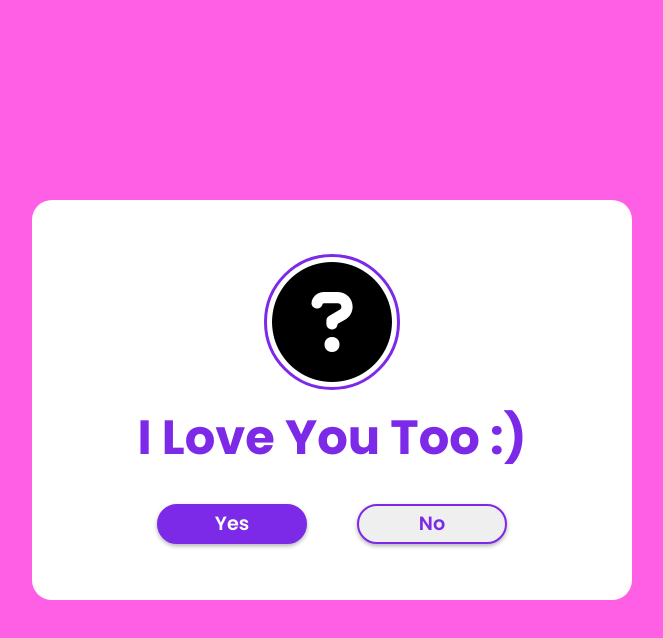
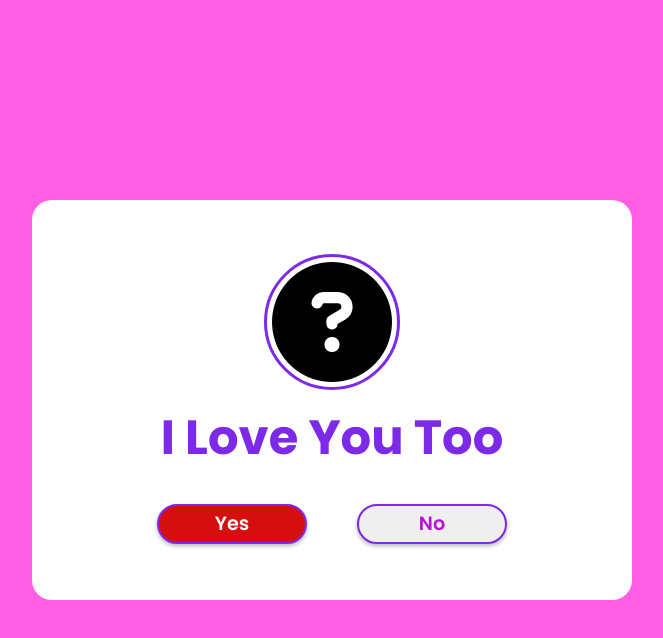
Before and after one commit to anish00178/love-percentage-calculate, a plain HTML site: page index.html in a window 1280 px wide. Both pictures are taken after a click on the button "Yes". Shown: the whole page, without its empty margins (308-971 px from the left). Drawn offline with Linux system fonts and the light colour scheme.

```diff
--- a/index.html
+++ b/index.html
@@ -71,11 +71,11 @@
 }
 button:nth-child(1) {
     margin-left: -200px;
-    background: #7d2ae8;
+    background: #d70e0e;
 }
 button:nth-child(2) {
     margin-right: -200px;
-    color: #7d2ae8;
+    color: #b811d6;
 }
     </style>
 </head>
@@ -96,7 +96,7 @@
 const wrapperRect = wrapper.getBoundingClientRect();
 const noBtnRect = noBtn.getBoundingClientRect();
 yesBtn.addEventListener('click', () => {
-    question.innerHTML = 'I Love You Too :)';
+    question.innerHTML = 'I Love You Too';
 });
 noBtn.addEventListener('mouseover', () => {
     const i = Math.floor(Math.random() * (wrapperRect.width - noBtnRect.width)) + 1;
```
Also changed, not shown: index2.html (added, +1 -0 lines), 1 other file.
